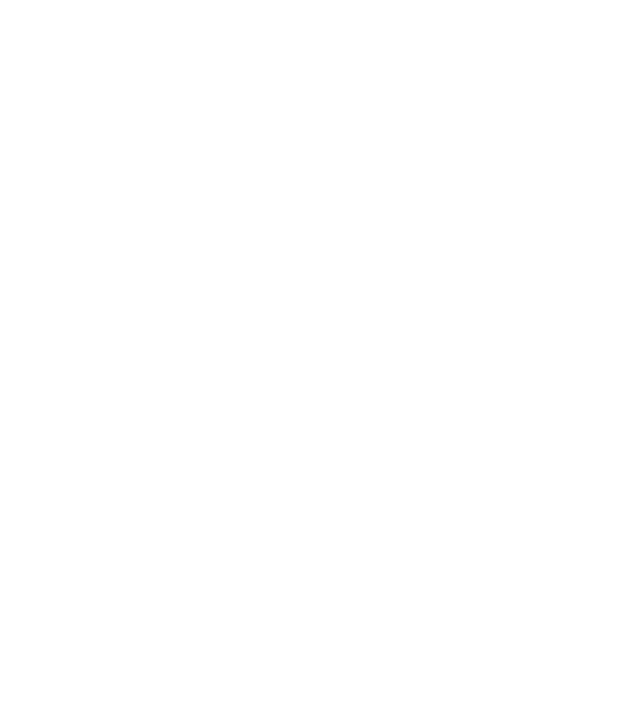
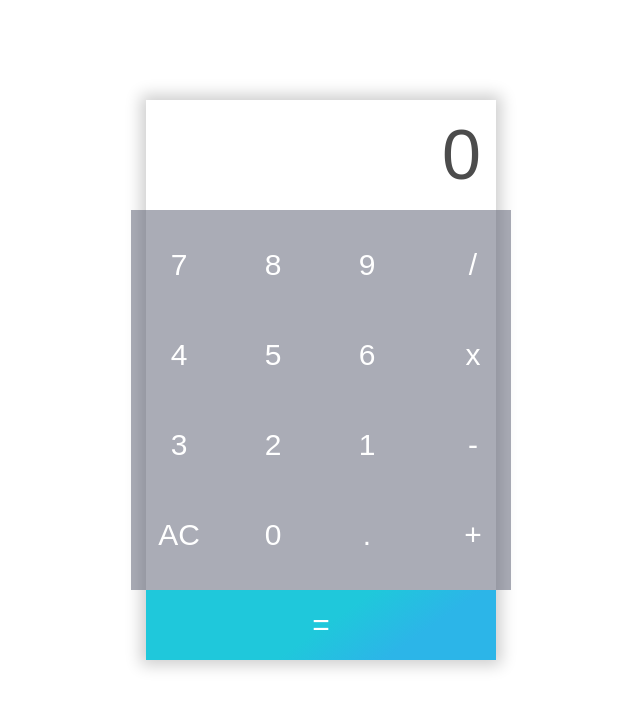
Before and after one commit to hnamazli/hw7, a website: page src/index.html in a window 1280 px wide. Shown: the whole page, without its empty margins (319-959 px from the left). Drawn offline with Linux system fonts and the light colour scheme.

Commit message:
app design complete

```diff
--- a/src/index.html
+++ b/src/index.html
@@ -9,7 +9,44 @@
     <link rel="stylesheet" href="style.css">
 </head>
 <body>
-
+    <div class="calculator">
+        <div class="calculator__screen">
+            <input type="text" id="screen" value="0" class="calculator__screen__input" readonly>
+        </div>
+        <div class="calculator__keys clearfix">
+            <div class="left__keys">
+                <div class="keys__row">
+                    <button>7</button>
+                    <button>8</button>
+                    <button>9</button>
+                </div>
+                <div class="keys__row">
+                    <button>4</button>
+                    <button>5</button>
+                    <button>6</button>
+                </div>
+                <div class="keys__row">
+                    <button>3</button>
+                    <button>2</button>
+                    <button>1</button>
+                </div>
+                <div class="keys__row">
+                    <button>AC</button>
+                    <button>0</button>
+                    <button>.</button>
+                </div>
+            </div>
+            <div class="right__keys clearfix">
+                <button>/</button>
+                <button>x</button>
+                <button>-</button>
+                <button>+</button>
+            </div>
+        </div>
+        <div class="calculator__result">
+            <button>=</button>
+        </div>
+    </div>
 
     <script src="script.js"></script>
 </body>
--- a/src/style.css
+++ b/src/style.css
@@ -0,0 +1,90 @@
+.clearfix {
+    overflow: auto;
+}
+
+input:focus, button:focus {
+    outline: none;
+}
+
+.calculator {
+    width: 350px;
+    margin: 100px auto;
+    box-shadow: 0px 0px 15px 5px rgba(0, 0, 0, 0.2);
+}
+
+.calculator__screen__input {
+    width: 100%;
+    font-size: 70px;
+    box-sizing: border-box;
+    text-align: right;
+    color: #4c4c4c;
+    padding: 15px;
+    border: none;
+}
+
+.calculator__keys {
+    background-color: rgba(86, 91, 110, 0.5);
+    width: 380px;
+    margin-left: -15px;
+    text-align: center;
+    padding-top: 20px;
+}
+
+.left__keys {
+    float: left;
+    width: 80%;
+}
+
+.right__keys {
+    float: left;
+    width: 20%;
+}
+
+button {
+    font-size: 30px;
+    position: relative;
+    width: 70px;
+    border: 0;
+    color: #fff;
+    padding: 0;
+    background-color: transparent;
+    margin: 0;
+    height: 70px;
+    margin-bottom: 20px;
+    transition-duration: 0.4s;
+    overflow: hidden;
+    cursor: pointer;
+}
+
+button:after {
+    content: "";
+    background: linear-gradient(45deg, transparent, #fff);
+    display: block;
+    position: absolute;
+    top: 0;
+    left: 0;
+    padding: 150px;
+    opacity: 0;
+    transition: all 0.8s
+}
+
+button:active:after {
+    padding: 0;
+    margin: 0;
+    opacity: 1;
+    transition: 0s
+}
+
+.keys__row button {
+    margin-right: 20px;
+}
+
+.calculator__result > button {
+    width: 100%;
+    margin-bottom: 0;
+    background-image: linear-gradient(145deg, #1fc8db 0%, #1fc8db 51%, #2cb5e8 75%);
+}
+
+.calculator__result > button:after {
+    padding: 300px;
+}
```
Also changed, not shown: build/index.html, build/style.css.
